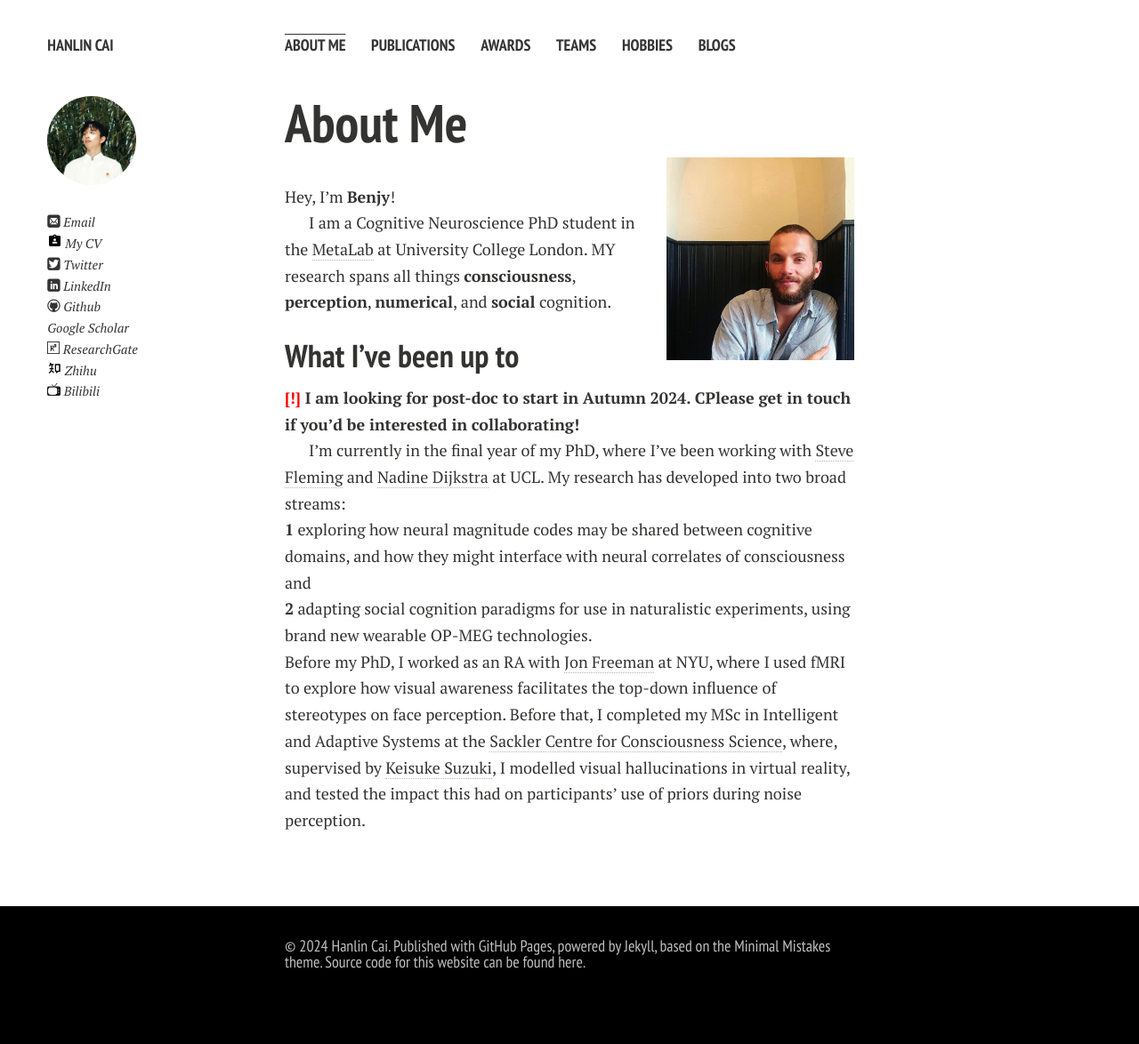
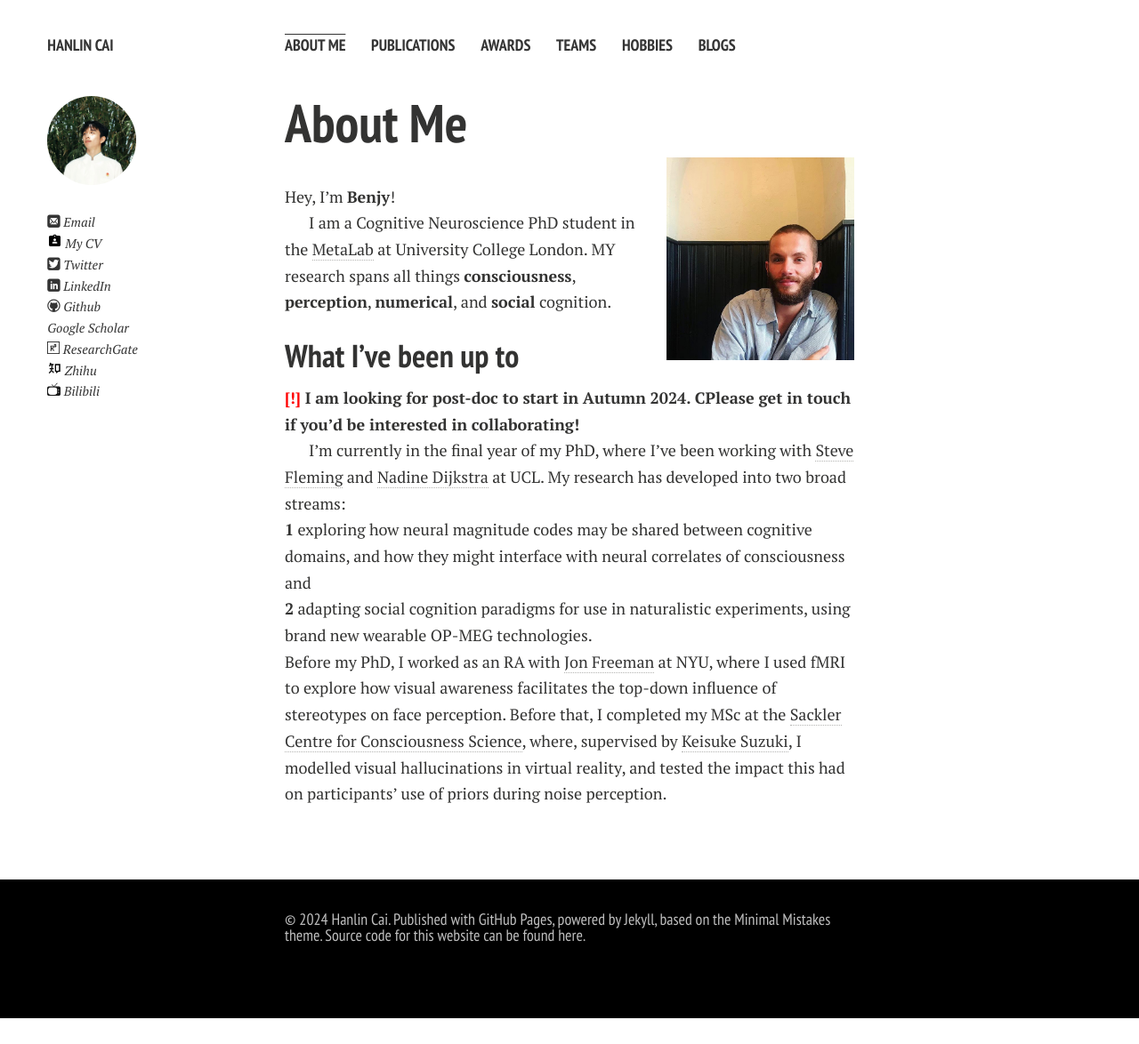
Before and after one commit to benjybarnett/benjybarnett.github.io, a Jekyll site: the page built from index.md, in a window 1280 px wide. Shown: the whole page at 89% size. Built offline with Jekyll 4.4.1, drawn with Linux system fonts in a browser that asks for light colours; nearby versions of some CDN libraries; comment, search, counter and statistics services are not loaded; a style sheet for code colours, icons or effects is not loaded; our own code applies the rules of GitHub Pages for plain Markdown files; after the commit the page ends 1145 px from its top, so only the background shows below that.

Commit message:
homepage edits

```diff
--- a/index.md
+++ b/index.md
@@ -17,4 +17,4 @@ I am a Cognitive Neuroscience PhD student in the <a href="https://metacoglab.org
 <br>
 
 I'm currently in the final year of my PhD, where I've been working with <a href="https://www.ucl.ac.uk/pals/people/steve-fleming">Steve Fleming</a> and <a href="https://sites.google.com/view/nadinedijkstra/about-me?authuser=0">Nadine Dijkstra</a> at UCL. My research has developed into two broad streams: <br>**1** exploring how neural magnitude codes may be shared between cognitive domains, and how they might interface with neural correlates of consciousness and <br>**2** adapting social cognition paradigms for use in naturalistic experiments, using brand new wearable OP-MEG technologies.<br>
-Before my PhD, I worked as an RA with <a href="https://www.freemanlab.org/">Jon Freeman</a> at NYU, where I used fMRI to explore how visual awareness facilitates the top-down influence of stereotypes on face perception. Before that, I completed my MSc in Intelligent and Adaptive Systems at the <a href="https://www.sussex.ac.uk/research/centres/sussex-centre-for-consciousness-science/">Sackler Centre for Consciousness Science</a>, where, supervised by <a href="https://sites.google.com/view/keisukesuzuki/home?authuser=0">Keisuke Suzuki</a>, I modelled visual hallucinations in virtual reality, and tested the impact this had on participants' use of priors during noise perception.
+Before my PhD, I worked as an RA with <a href="https://www.freemanlab.org/">Jon Freeman</a> at NYU, where I used fMRI to explore how visual awareness facilitates the top-down influence of stereotypes on face perception. Before that, I completed my MSc at the <a href="https://www.sussex.ac.uk/research/centres/sussex-centre-for-consciousness-science/">Sackler Centre for Consciousness Science</a>, where, supervised by <a href="https://sites.google.com/view/keisukesuzuki/home?authuser=0">Keisuke Suzuki</a>, I modelled visual hallucinations in virtual reality, and tested the impact this had on participants' use of priors during noise perception.
```
